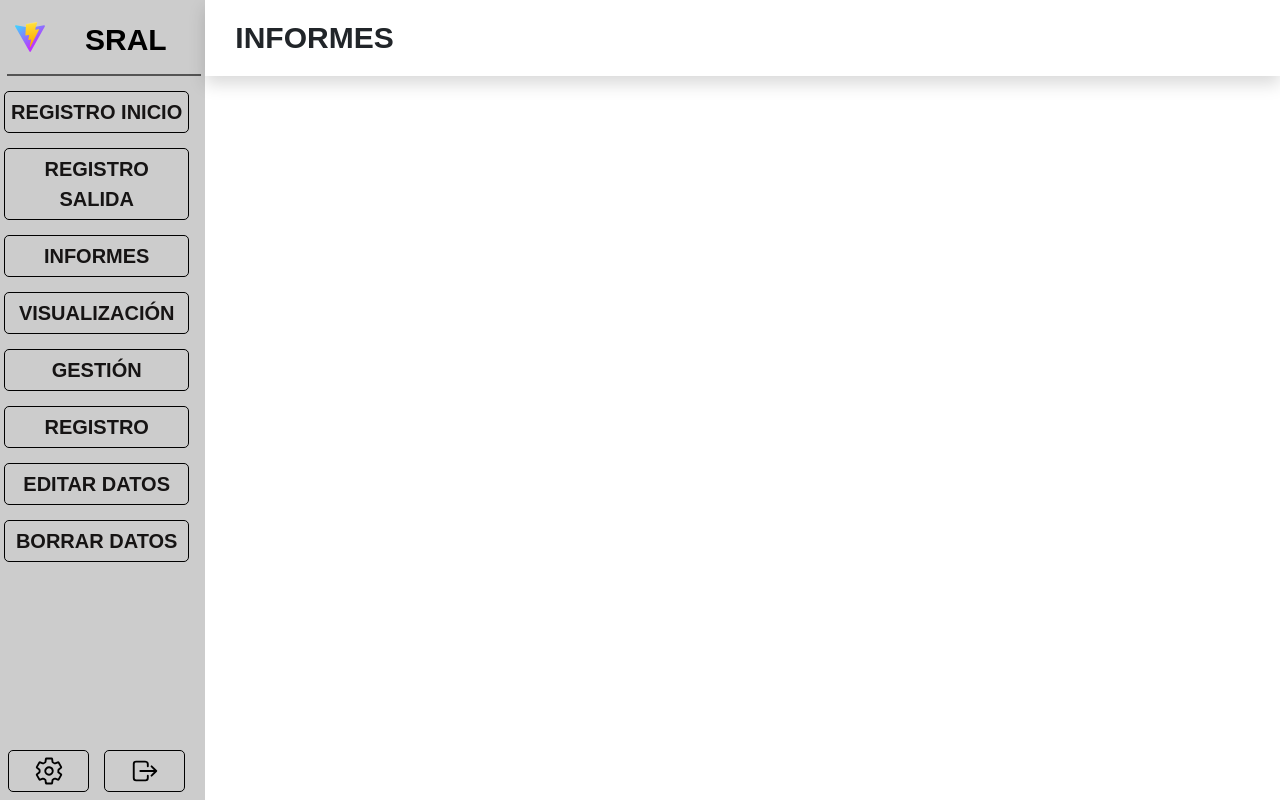
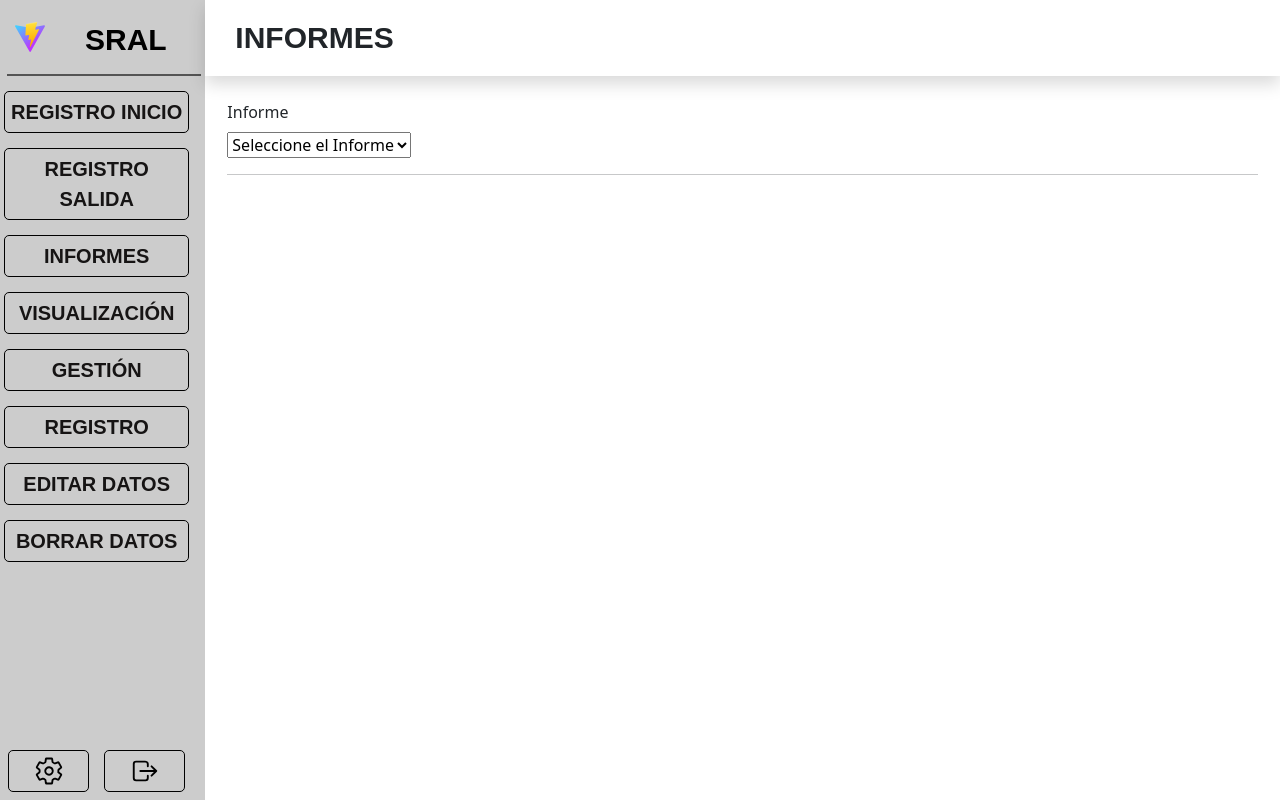
Before and after one commit to JavierQaZ/SRALv2, a React (Vite) app in the folder Frontend/: page /home/informes in a window 1280 px wide. Built offline with nearby package versions, Linux system fonts and the light colour scheme; sample sign-in values are in the browser's storage.

Commit message:
base vista Informes

```diff
--- a/Frontend/src/views/Informes.jsx
+++ b/Frontend/src/views/Informes.jsx
@@ -1,11 +1,36 @@
-import React from "react";
+import React, {useState, useEffect} from "react";
 
 function Informes(){
+    const [nombreInforme, setNombreInforme] = useState("");
+
+    const handleOnChangeNombreInforme = (e) => {
+        setNombreInforme(e.target.value)
+    }
+
+    const handleSubmitInforme = (e) => {
+
+    }
+
+
+
     return(
         <>
             <h4 className="bg-payne-grey content-title shadow">INFORMES</h4>
             <div className='content-body'>
                 <div className='container'>
+                    <form onSubmit={handleSubmitInforme}>
+                        <label className="form-label mt-3">Informe</label>
+                        <br/>
+                        <select
+                            className="custom-select"
+                            id='inlineFormCustomSelectPref'
+                            value={nombreInforme}
+                            onChange={handleOnChangeNombreInforme}
+                        >
+                            <option value='-1'> Seleccione el Informe</option>
+                        </select>
+                    </form>
+                    <hr/>
 
                 </div>
             </div>
```
